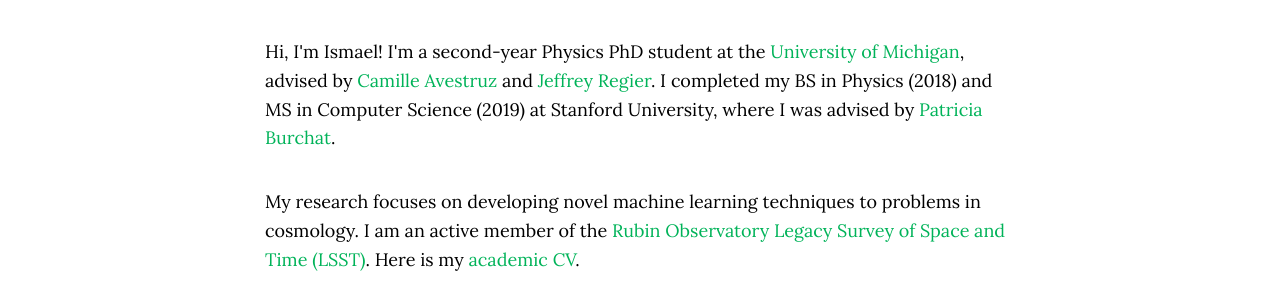
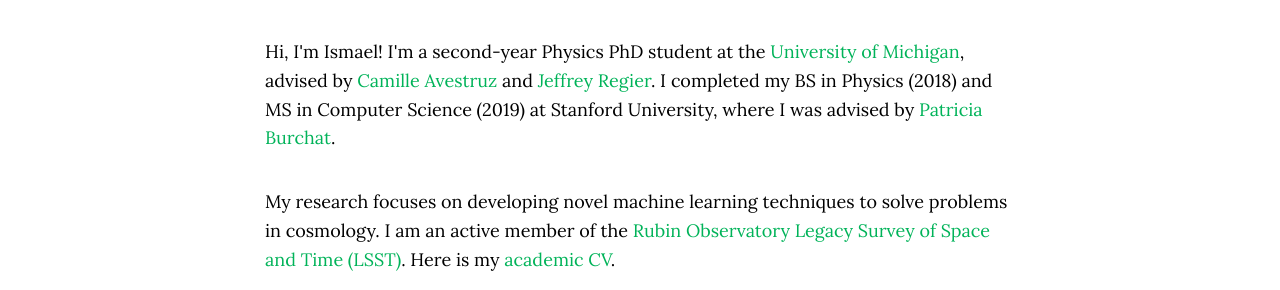
Before and after one commit to ismael2395/ismaelmendoza.github.io, a website: page index.html in a window 1280 px wide. Shown: the part 510-800 px from the top of the page. Drawn offline with nearby package versions, Linux system fonts and the light colour scheme.

Commit message:
Update index.html

```diff
--- a/index.html
+++ b/index.html
@@ -86,7 +86,7 @@
                     I completed my BS in Physics (2018) and MS in Computer Science (2019) at Stanford University,
                     where I was advised by <a href="https://profiles.stanford.edu/patricia-burchat">Patricia Burchat</a>.
                 </p>
-                <p> My research focuses on developing novel machine learning techniques to problems in cosmology. I am
+                <p> My research focuses on developing novel machine learning techniques to solve problems in cosmology. I am
                     an active member of the <a href="https://www.lsst.org">Rubin Observatory Legacy Survey of Space and Time (LSST)</a>.
                     Here is my <a href="./CV/Oct2020.pdf">academic CV</a>.
                 </p>
```
